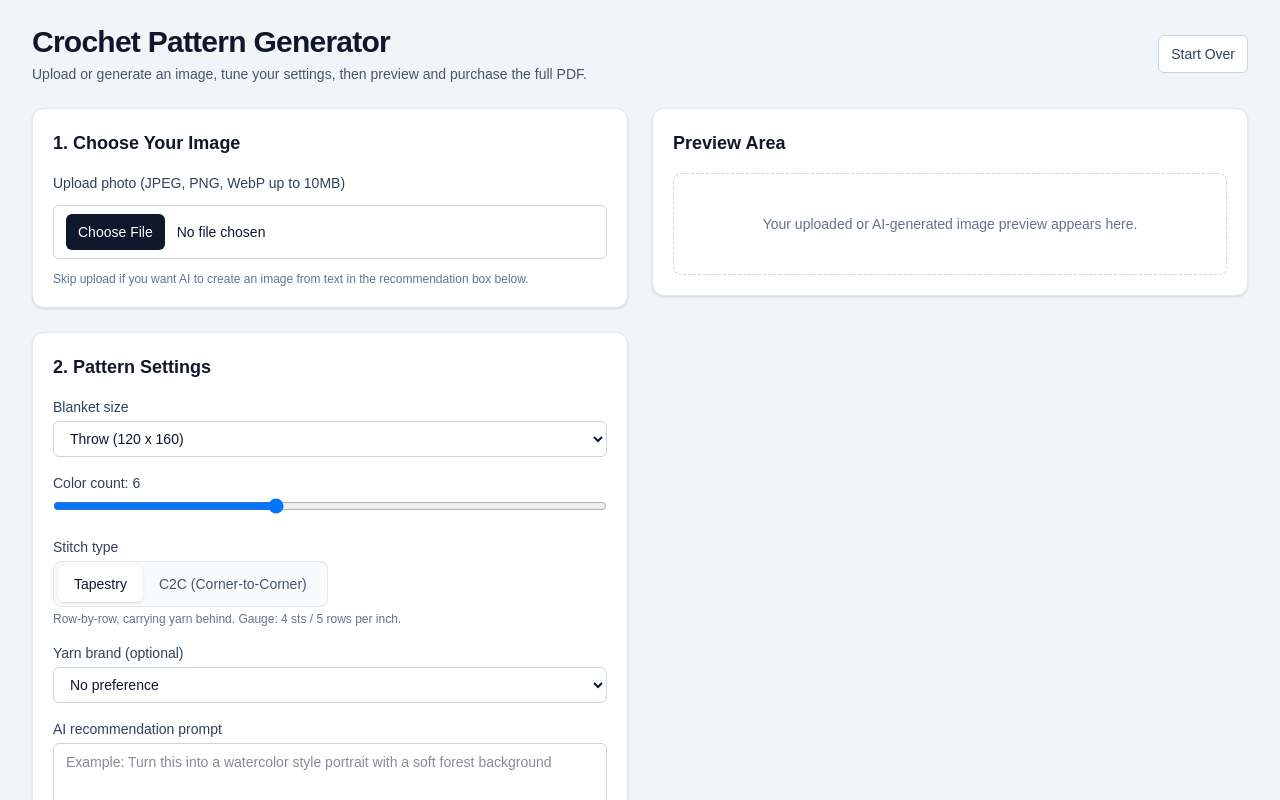
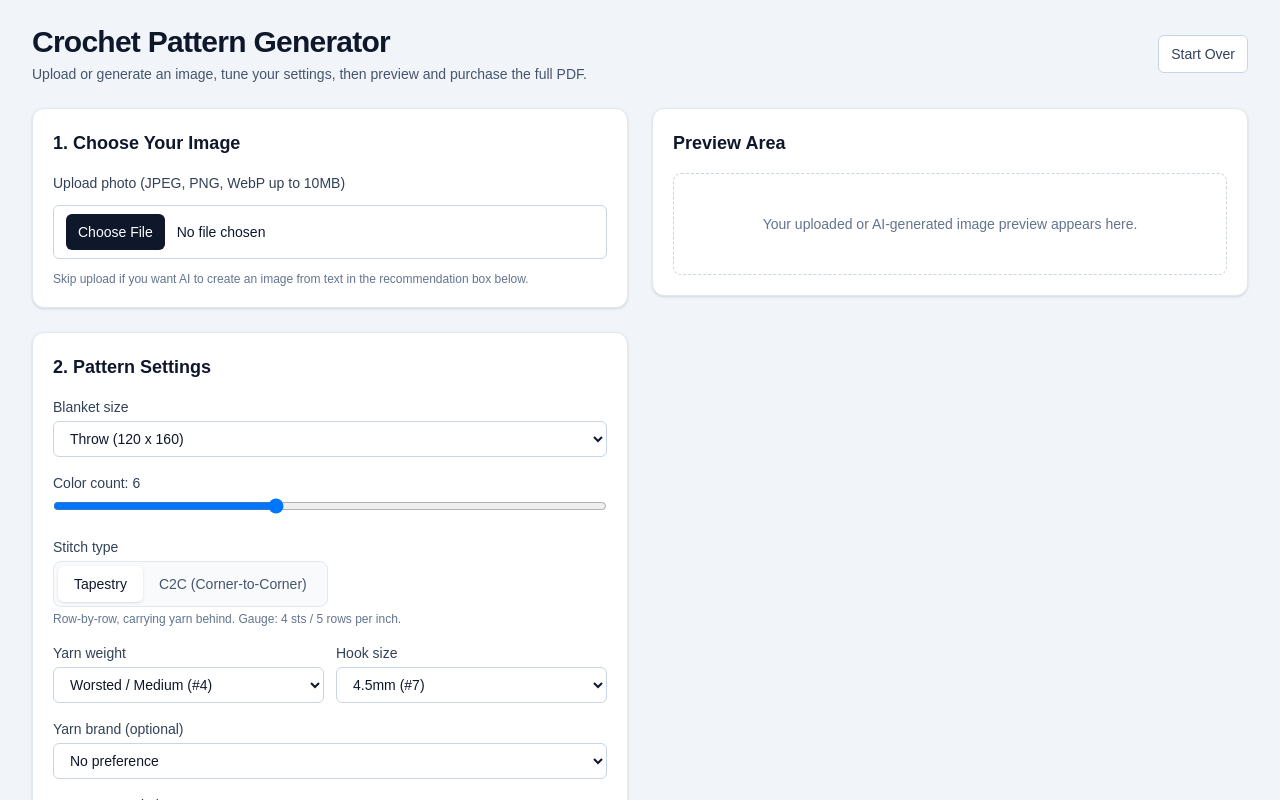
Before and after one commit to ooOOJavaOOoo/crochet, a Next.js app: page / in a window 1280 px wide. Shown: the top 800 px of the page. Built offline with nearby package versions, Linux system fonts and the light colour scheme.

Commit message:
improving product

```diff
--- a/app/api/pattern/route.ts
+++ b/app/api/pattern/route.ts
@@ -18,10 +18,12 @@ const schema = z.object({
   imageBase64: z.string().min(1),
   gridWidth: z.number().int().min(20).max(432),
   gridHeight: z.number().int().min(20).max(432),
-  colorCount: z.number().int().min(2).max(12),
+  colorCount: z.number().int().min(0).max(30), // 0 = auto-detect
   brandId: z.string().optional(),
   selectedYarnColorIds: z.array(z.string().min(1)).optional(),
   stitchType: z.enum(['tapestry', 'c2c']).optional().default('tapestry'),
+  yarnWeight: z.enum(['fingering', 'sport', 'dk', 'worsted', 'bulky', 'super-bulky']).optional().default('worsted'),
+  hookSize: z.string().max(30).optional(),
 });
 
 const MAX_IMAGE_BYTES = 10 * 1024 * 1024; // 10 MB
@@ -45,7 +47,7 @@ export async function POST(request: Request): Promise<Response> {
       return Response.json({ error: parsed.error.issues }, { status: 400 });
     }
 
-    const { imageBase64, gridWidth, gridHeight, colorCount, brandId, selectedYarnColorIds, stitchType } = parsed.data;
+    const { imageBase64, gridWidth, gridHeight, colorCount, brandId, selectedYarnColorIds, stitchType, yarnWeight, hookSize } = parsed.data;
 
     // Strip optional data URI prefix and validate decoded size
     const base64Data = imageBase64.replace(/^data:[^;]+;base64,/, '');
@@ -65,6 +67,8 @@ export async function POST(request: Request): Promise<Response> {
       brandId,
       selectedYarnColorIds,
       stitchType,
+      yarnWeight,
+      hookSize,
     });
 
     const patternId = generatePatternId();
--- a/app/page.tsx
+++ b/app/page.tsx
@@ -1,7 +1,8 @@
 'use client';
 
 import { ChangeEvent, FormEvent, useEffect, useReducer } from 'react';
-import type { PatternData, StitchType } from '@/lib/types';
+import type { PatternData, StitchType, YarnWeight } from '@/lib/types';
+import { YARN_WEIGHT_CONFIGS, DEFAULT_YARN_WEIGHT, getYarnWeightConfig, getDefaultHook } from '@/lib/yarnWeight';
 
 type Step = 'image' | 'settings' | 'generating' | 'preview' | 'buying';
 
@@ -58,6 +59,8 @@ interface State {
   gridHeight: number;
   colorCount: number;
   stitchType: StitchType;
+  yarnWeight: YarnWeight;
+  hookSize: string;
   brandId: string;
   availableYarnColors: YarnColorOption[];
   selectedYarnColorIds: string[];
@@ -77,6 +80,8 @@ type Action =
   | { type: 'SetGridHeight'; gridHeight: number }
   | { type: 'SetColorCount'; colorCount: number }
   | { type: 'SetStitchType'; stitchType: StitchType }
+  | { type: 'SetYarnWeight'; yarnWeight: YarnWeight }
+  | { type: 'SetHookSize'; hookSize: string }
   | { type: 'SetBrandId'; brandId: string }
   | { type: 'SetAvailableYarnColors'; colors: YarnColorOption[] }
   | { type: 'SetSelectedYarnColorIds'; colorIds: string[] }
@@ -98,6 +103,8 @@ const INITIAL_STATE: State = {
   gridHeight: initialPreset.height,
   colorCount: 6,
   stitchType: 'tapestry',
+  yarnWeight: DEFAULT_YARN_WEIGHT,
+  hookSize: getDefaultHook(DEFAULT_YARN_WEIGHT, 'tapestry'),
   brandId: '',
   availableYarnColors: [],
   selectedYarnColorIds: [],
@@ -130,7 +137,19 @@ function reducer(state: State, action: Action): State {
     case 'SetColorCount':
       return { ...state, colorCount: action.colorCount };
     case 'SetStitchType':
-      return { ...state, stitchType: action.stitchType };
+      return {
+        ...state,
+        stitchType: action.stitchType,
+        hookSize: getDefaultHook(state.yarnWeight, action.stitchType),
+      };
+    case 'SetYarnWeight':
+      return {
+        ...state,
+        yarnWeight: action.yarnWeight,
+        hookSize: getDefaultHook(action.yarnWeight, state.stitchType),
+      };
+    case 'SetHookSize':
+      return { ...state, hookSize: action.hookSize };
     case 'SetBrandId':
       return {
         ...state,
@@ -383,6 +402,8 @@ export default function HomePage() {
           gridHeight: state.gridHeight,
           colorCount: state.colorCount,
           stitchType: state.stitchType,
+          yarnWeight: state.yarnWeight,
+          hookSize: state.hookSize,
           brandId: state.brandId || undefined,
           selectedYarnColorIds:
             state.selectedYarnColorIds.length > 0 ? state.selectedYarnColorIds : undefined,
@@ -595,9 +616,51 @@ export default function HomePage() {
                   </div>
                   <p className="mt-1 text-xs text-slate-500">
                     {state.stitchType === 'tapestry'
-                      ? 'Row-by-row, carrying yarn behind. Gauge: 4 sts / 5 rows per inch.'
-                      : 'Diagonal blocks from corner to corner. Gauge: ~1 block per inch.'}
+                      ? getYarnWeightConfig(state.yarnWeight).tapestryGaugeHint
+                      : getYarnWeightConfig(state.yarnWeight).c2cGaugeHint}
                   </p>
+                </div>
+
+                <div className="grid grid-cols-1 gap-3 sm:grid-cols-2">
+                  <div>
+                    <label htmlFor="yarn-weight" className="mb-1 block text-sm font-medium text-slate-700">
+                      Yarn weight
+                    </label>
+                    <select
+                      id="yarn-weight"
+                      value={state.yarnWeight}
+                      onChange={(event) =>
+                        dispatch({ type: 'SetYarnWeight', yarnWeight: event.target.value as YarnWeight })
+                      }
+                      className="w-full rounded-md border border-slate-300 bg-white px-3 py-2 text-sm"
+                    >
+                      {YARN_WEIGHT_CONFIGS.map((w) => (
+                        <option key={w.id} value={w.id}>
+                          {w.label}
+                        </option>
+                      ))}
+                    </select>
+                  </div>
+
+                  <div>
+                    <label htmlFor="hook-size" className="mb-1 block text-sm font-medium text-slate-700">
+                      Hook size
+                    </label>
+                    <select
+                      id="hook-size"
+                      value={state.hookSize}
+                      onChange={(event) =>
+                        dispatch({ type: 'SetHookSize', hookSize: event.target.value })
+                      }
+                      className="w-full rounded-md border border-slate-300 bg-white px-3 py-2 text-sm"
+                    >
+                      {getYarnWeightConfig(state.yarnWeight).hookOptions.map((h) => (
+                        <option key={h.label} value={h.label}>
+                          {h.label}
+                        </option>
+                      ))}
+                    </select>
+                  </div>
                 </div>
 
                 <div>
--- a/lib/pattern.ts
+++ b/lib/pattern.ts
@@ -1,9 +1,11 @@
 import Jimp from 'jimp';
-import type { PaletteEntry, StitchType, YarnInventoryEntry } from './types';
+import type { PaletteEntry, StitchType, YarnInventoryEntry, YarnWeight } from './types';
+import { getYarnWeightConfig, getDefaultHook, DEFAULT_YARN_WEIGHT } from './yarnWeight';
 import {
   findNearestYarnColor,
   findNearestYarnColorFromIds,
   getFriendlyColorName,
+  getYarnColorById,
   getSkeinYardage,
 } from './yarn';
 
@@ -22,9 +24,7 @@ const quantize = require('quantize') as (
 // Constants
 // ---------------------------------------------------------------------------
 
-const TAPESTRY_YARDS_PER_STITCH = 0.6;
-const C2C_YARDS_PER_BLOCK       = 1.0;
-const BUFFER_PERCENT            = 0.15;
+const BUFFER_PERCENT = 0.15;
 
 // ---------------------------------------------------------------------------
 // Public interfaces
@@ -34,10 +34,12 @@ export interface QuantizeOptions {
   imageBase64: string;          // data URI or raw base64
   gridWidth: number;            // target stitch columns
   gridHeight: number;           // target stitch rows
-  colorCount: number;           // 2–12
+  colorCount: number;           // 2–30, or 0 for auto-detect
   brandId?: string;             // for yarn color snapping
   selectedYarnColorIds?: string[];
   stitchType?: StitchType;      // 'tapestry' (default) | 'c2c'
+  yarnWeight?: YarnWeight;      // default: 'worsted'
+  hookSize?: string;            // e.g. '4.5mm (#7)'
 }
 
 export interface QuantizeResult {
@@ -47,6 +49,8 @@ export interface QuantizeResult {
   inventory: YarnInventoryEntry[];
   aspectRatio: number;
   stitchType: StitchType;
+  yarnWeight: YarnWeight;
+  hookSize: string;
 }
 
 // ---------------------------------------------------------------------------
@@ -79,7 +83,9 @@ function euclidean(a: RgbPixel, b: RgbPixel): number {
 // ---------------------------------------------------------------------------
 
 export async function quantizeImage(opts: QuantizeOptions): Promise<QuantizeResult> {
-  const { imageBase64, gridWidth, gridHeight, colorCount, brandId, selectedYarnColorIds, stitchType = 'tapestry' } = opts;
+  const { imageBase64, gridWidth, gridHeight, colorCount, brandId, selectedYarnColorIds, stitchType = 'tapestry', yarnWeight = DEFAULT_YARN_WEIGHT } = opts;
+  const weightConfig = getYarnWeightConfig(yarnWeight);
+  const resolvedHookSize = opts.hookSize ?? getDefaultHook(yarnWeight, stitchType);
 
   // ── Step 1: Decode base64 → Buffer ────────────────────────────────────────
   const base64Data = imageBase64.replace(/^data:[^;]+;base64,/, '');
@@ -100,10 +106,26 @@ export async function quantizeImage(opts: QuantizeOptions): Promise<QuantizeResu
   const uniqueSelectedColorIds = selectedYarnColorIds
     ? Array.from(new Set(selectedYarnColorIds))
     : [];
+  const selectedColorRecords = uniqueSelectedColorIds
+    .map((colorId) => getYarnColorById(colorId))
+    .filter((color): color is NonNullable<typeof color> => Boolean(color));
+  const resolvedBrandId = brandId ?? selectedColorRecords[0]?.brandId;
+  const normalizedSelectedColorIds = selectedColorRecords.length > 0
+    ? selectedColorRecords
+        .filter((color) => color.brandId === selectedColorRecords[0].brandId)
+        .map((color) => color.id)
+    : uniqueSelectedColorIds;
+
+  // When colorCount is 0 (auto), count unique colors in the pixelated image, capped at 30
+  const AUTO_MAX = 30;
+  const resolvedColorCount = colorCount === 0
+    ? Math.min(new Set(pixels.map(([r, g, b]) => `${r},${g},${b}`)).size, AUTO_MAX)
+    : colorCount;
+
   const effectiveColorCount =
-    uniqueSelectedColorIds.length > 0
-      ? Math.min(colorCount, uniqueSelectedColorIds.length)
-      : colorCount;
+    normalizedSelectedColorIds.length > 0
+      ? Math.min(resolvedColorCount, normalizedSelectedColorIds.length)
+      : resolvedColorCount;
 
   const colormap = quantize(pixels, effectiveColorCount);
   const rawPalette: RgbPixel[] = colormap ? colormap.palette() : [[0, 0, 0]];
@@ -115,16 +137,16 @@ export async function quantizeImage(opts: QuantizeOptions): Promise<QuantizeResu
     let yarnBrand: string | undefined;
     let yarnColorName: string | undefined;
 
-    if (uniqueSelectedColorIds.length > 0) {
-      const matched = findNearestYarnColorFromIds(hex, uniqueSelectedColorIds);
+    if (normalizedSelectedColorIds.length > 0) {
+      const matched = findNearestYarnColorFromIds(hex, normalizedSelectedColorIds);
       if (matched) {
         hex           = matched.hex;
         name          = matched.name;
         yarnBrand     = matched.brand;
         yarnColorName = matched.name;
       }
-    } else if (brandId) {
-      const matched = findNearestYarnColor(hex, brandId);
+    } else if (resolvedBrandId) {
+      const matched = findNearestYarnColor(hex, resolvedBrandId);
       hex           = matched.hex;
       name          = matched.name;
       yarnBrand     = matched.brand;
@@ -174,8 +196,8 @@ export async function quantizeImage(opts: QuantizeOptions): Promise<QuantizeResu
   palette.forEach((p, i) => { p.pixelCount = counts[i]; });
 
   // ── Step 9: Compute yarn inventory ───────────────────────────────────────
-  const skeinYardage = getSkeinYardage(brandId);
-  const yardsPerUnit = stitchType === 'c2c' ? C2C_YARDS_PER_BLOCK : TAPESTRY_YARDS_PER_STITCH;
+  const skeinYardage = getSkeinYardage(resolvedBrandId);
+  const yardsPerUnit = stitchType === 'c2c' ? weightConfig.c2cYardsPerBlock : weightConfig.tapestryYardsPerStitch;
   const inventory: YarnInventoryEntry[] = palette.map((p) => {
     const yardsNeeded  = p.pixelCount * yardsPerUnit * (1 + BUFFER_PERCENT);
     const skeinsNeeded = Math.ceil(yardsNeeded / skeinYardage);
@@ -198,5 +220,7 @@ export async function quantizeImage(opts: QuantizeOptions): Promise<QuantizeResu
     inventory,
     aspectRatio: gridWidth / gridHeight,
     stitchType,
+    yarnWeight,
+    hookSize: resolvedHookSize,
   };
 }
--- a/lib/types.ts
+++ b/lib/types.ts
@@ -1,6 +1,8 @@
 import { randomUUID } from 'crypto';
 
 export type StitchType = 'tapestry' | 'c2c';
+
+export type YarnWeight = 'fingering' | 'sport' | 'dk' | 'worsted' | 'bulky' | 'super-bulky';
 
 export interface PaletteEntry {
   index: number;
@@ -32,6 +34,8 @@ export interface PatternData {
   aspectRatio: number;
   title: string;
   stitchType: StitchType;
+  yarnWeight: YarnWeight;
+  hookSize: string;
   createdAt: string;
 }
 
--- a/lib/yarn.ts
+++ b/lib/yarn.ts
@@ -317,6 +317,10 @@ export function getYarnColorsByBrand(brandId: string): YarnColor[] {
   return YARN_COLORS.filter((color) => color.brandId === brandId);
 }
 
+export function getYarnColorById(colorId: string): YarnColor | undefined {
+  return YARN_COLORS.find((color) => color.id === colorId);
+}
+
 export function findNearestYarnColorFromIds(hex: string, colorIds: string[]): YarnColor | null {
   if (colorIds.length === 0) {
     return null;
--- /dev/null
+++ b/lib/yarnWeight.ts
@@ -0,0 +1,133 @@
+import type { YarnWeight, StitchType } from './types';
+
+export interface HookOption {
+  mm: number;
+  label: string; // e.g. "4.5mm (#7)"
+}
+
+export interface YarnWeightConfig {
+  id: YarnWeight;
+  label: string;              // e.g. "Worsted / Medium (#4)"
+  tapestryYardsPerStitch: number;
+  c2cYardsPerBlock: number;
+  tapestryGaugeHint: string;
+  c2cGaugeHint: string;
+  defaultTapestryHook: string; // label string matching one of hookOptions
+  defaultC2cHook: string;
+  hookOptions: HookOption[];
+}
+
+export const YARN_WEIGHT_CONFIGS: YarnWeightConfig[] = [
+  {
+    id: 'fingering',
+    label: 'Fingering / Lace (#1)',
+    tapestryYardsPerStitch: 0.2,
+    c2cYardsPerBlock: 0.35,
+    tapestryGaugeHint: 'Row-by-row, carrying yarn behind. Gauge: 8 sts / 9 rows per inch.',
+    c2cGaugeHint: 'Diagonal blocks from corner to corner. Gauge: ~2 blocks per inch.',
+    defaultTapestryHook: '2.25mm (B-1)',
+    defaultC2cHook: '2.5mm (C-2)',
+    hookOptions: [
+      { mm: 1.75, label: '1.75mm (Steel #4)' },
+      { mm: 2.0,  label: '2.0mm (Steel #4)' },
+      { mm: 2.25, label: '2.25mm (B-1)' },
+      { mm: 2.5,  label: '2.5mm (C-2)' },
+      { mm: 3.0,  label: '3.0mm (D-3)' },
+    ],
+  },
+  {
+    id: 'sport',
+    label: 'Sport / Fine (#2)',
+    tapestryYardsPerStitch: 0.3,
+    c2cYardsPerBlock: 0.5,
+    tapestryGaugeHint: 'Row-by-row, carrying yarn behind. Gauge: 6 sts / 7 rows per inch.',
+    c2cGaugeHint: 'Diagonal blocks from corner to corner. Gauge: ~1.5 blocks per inch.',
+    defaultTapestryHook: '2.75mm (C-2)',
+    defaultC2cHook: '3.25mm (D-3)',
+    hookOptions: [
+      { mm: 2.5,  label: '2.5mm (C-2)' },
+      { mm: 2.75, label: '2.75mm (C-2)' },
+      { mm: 3.0,  label: '3.0mm (D-3)' },
+      { mm: 3.25, label: '3.25mm (D-3)' },
+      { mm: 3.5,  label: '3.5mm (E-4)' },
+    ],
+  },
+  {
+    id: 'dk',
+    label: 'DK / Light (#3)',
+    tapestryYardsPerStitch: 0.4,
+    c2cYardsPerBlock: 0.7,
+    tapestryGaugeHint: 'Row-by-row, carrying yarn behind. Gauge: 5 sts / 6 rows per inch.',
+    c2cGaugeHint: 'Diagonal blocks from corner to corner. Gauge: ~1.2 blocks per inch.',
+    defaultTapestryHook: '3.5mm (E-4)',
+    defaultC2cHook: '4.0mm (G-6)',
+    hookOptions: [
+      { mm: 3.25, label: '3.25mm (D-3)' },
+      { mm: 3.5,  label: '3.5mm (E-4)' },
+      { mm: 3.75, label: '3.75mm (F-5)' },
+      { mm: 4.0,  label: '4.0mm (G-6)' },
+      { mm: 4.5,  label: '4.5mm (#7)' },
+    ],
+  },
+  {
+    id: 'worsted',
+    label: 'Worsted / Medium (#4)',
+    tapestryYardsPerStitch: 0.6,
+    c2cYardsPerBlock: 1.0,
+    tapestryGaugeHint: 'Row-by-row, carrying yarn behind. Gauge: 4 sts / 5 rows per inch.',
+    c2cGaugeHint: 'Diagonal blocks from corner to corner. Gauge: ~1 block per inch.',
+    defaultTapestryHook: '4.5mm (#7)',
+    defaultC2cHook: '5.5mm (I-9)',
+    hookOptions: [
+      { mm: 4.0, label: '4.0mm (G-6)' },
+      { mm: 4.5, label: '4.5mm (#7)' },
+      { mm: 5.0, label: '5.0mm (H-8)' },
+      { mm: 5.5, label: '5.5mm (I-9)' },
+    ],
+  },
+  {
+    id: 'bulky',
+    label: 'Bulky (#5)',
+    tapestryYardsPerStitch: 1.0,
+    c2cYardsPerBlock: 1.6,
+    tapestryGaugeHint: 'Row-by-row, carrying yarn behind. Gauge: 3 sts / 3.5 rows per inch.',
+    c2cGaugeHint: 'Diagonal blocks from corner to corner. Gauge: ~0.75 blocks per inch.',
+    defaultTapestryHook: '6.0mm (J-10)',
+    defaultC2cHook: '6.5mm (K-10.5)',
+    hookOptions: [
+      { mm: 5.5, label: '5.5mm (I-9)' },
+      { mm: 6.0, label: '6.0mm (J-10)' },
+      { mm: 6.5, label: '6.5mm (K-10.5)' },
+      { mm: 7.0, label: '7.0mm' },
+      { mm: 8.0, label: '8.0mm (L-11)' },
+    ],
+  },
+  {
+    id: 'super-bulky',
+    label: 'Super Bulky (#6)',
+    tapestryYardsPerStitch: 1.5,
+    c2cYardsPerBlock: 2.4,
+    tapestryGaugeHint: 'Row-by-row, carrying yarn behind. Gauge: 2 sts / 2.5 rows per inch.',
+    c2cGaugeHint: 'Diagonal blocks from corner to corner. Gauge: ~0.5 blocks per inch.',
+    defaultTapestryHook: '9.0mm (M/N-13)',
+    defaultC2cHook: '10.0mm (N/P-15)',
+    hookOptions: [
+      { mm: 8.0,  label: '8.0mm (L-11)' },
+      { mm: 9.0,  label: '9.0mm (M/N-13)' },
+      { mm: 10.0, label: '10.0mm (N/P-15)' },
+      { mm: 12.0, label: '12.0mm (P/Q)' },
+      { mm: 15.0, label: '15.0mm (P/Q-16)' },
+    ],
+  },
+];
+
+export const DEFAULT_YARN_WEIGHT: YarnWeight = 'worsted';
+
+export function getYarnWeightConfig(weight: YarnWeight): YarnWeightConfig {
+  return YARN_WEIGHT_CONFIGS.find((c) => c.id === weight) ?? YARN_WEIGHT_CONFIGS[3];
+}
+
+export function getDefaultHook(weight: YarnWeight, stitchType: StitchType): string {
+  const config = getYarnWeightConfig(weight);
+  return stitchType === 'c2c' ? config.defaultC2cHook : config.defaultTapestryHook;
+}
```
Also changed, not shown: lib/pdf.ts (+36 -34 lines), lib/shopping.ts (+8 -8 lines).
